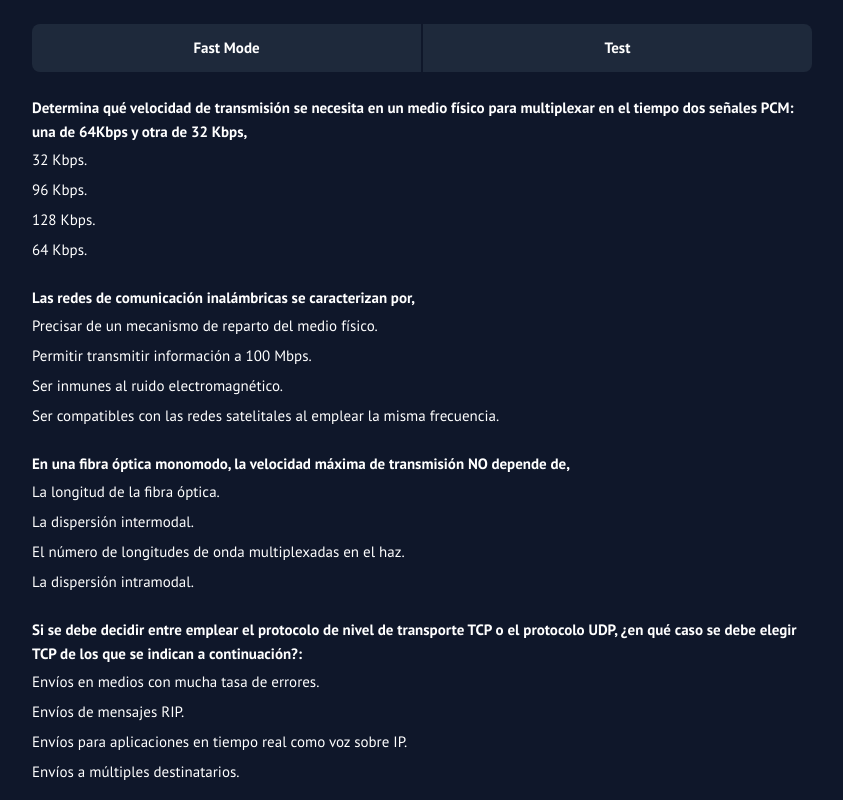
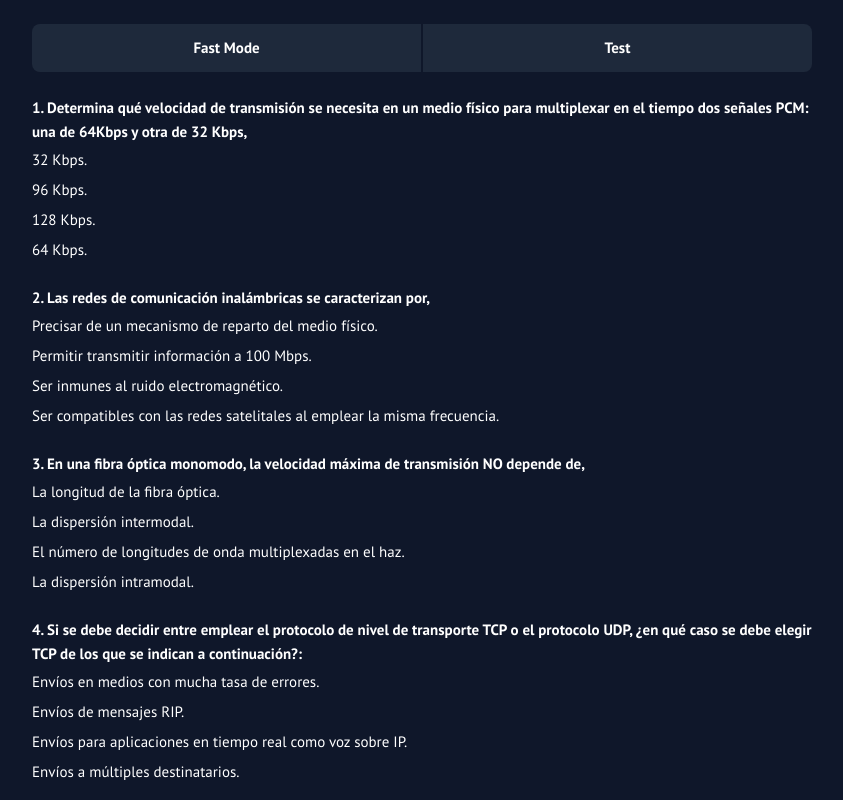
Before and after one commit to mariv1k/redes-god, a Vue app: page / in a window 1280 px wide. Both pictures are taken after a click on the button "Test". Shown: the top 800 px of the page, without its empty margins (218-1061 px from the left). Built offline with nearby package versions, Linux system fonts and the light colour scheme.

Commit message:
maintenance: update depen., index questions

```diff
--- a/index.html
+++ b/index.html
@@ -1,4 +1,4 @@
-<!DOCTYPE html>
+<!doctype html>
 <html lang="es">
   <head>
     <meta charset="UTF-8" />
--- a/postcss.config.js
+++ b/postcss.config.js
@@ -1,6 +1,6 @@
 module.exports = {
   plugins: {
     tailwindcss: {},
-    autoprefixer: {},
-  },
+    autoprefixer: {}
+  }
 }
--- a/src/assets/base.css
+++ b/src/assets/base.css
@@ -6,71 +6,45 @@
 :root {
   --page-width: 780px;
 }
-
 *,
 *::before,
 *::after {
-  box-sizing: border-box;
-  margin: 0;
-  font-weight: normal;
-  color: white;
+  @apply box-border font-normal text-white m-0;
 }
-
 ::-moz-selection,
 ::selection {
-  color: #0f172a;
+  @apply text-slate-900;
   background: white;
 }
-
 body {
-  min-height: 100vh;
-  line-height: 1.6;
-  overflow-x: hidden;
-  scroll-behavior: smooth;
+  @apply min-h-[100svh] leading-[1.6] overflow-x-hidden scroll-smooth text-[15px] px-[18px] py-0
+  bg-night antialiased;
   font-family: "PT Sans", sans-serif;
-  font-size: 15px;
-  text-rendering: optimizeLegibility;
-  -webkit-font-smoothing: antialiased;
-  -moz-osx-font-smoothing: grayscale;
-  padding: 0 18px;
-  @apply bg-night;
 }
-
 code {
-  background-color: gray;
-  border-radius: 5px;
-  padding: 3px 5px;
+  @apply bg-[gray] px-[5px] py-[3px] rounded-[5px];
 }
-
 main {
-  max-width: var(--page-width);
-  margin: auto;
+  @apply max-w-[var(--page-width)] m-auto;
 }
-
 header {
-  max-width: var(--page-width);
-  height: auto;
-  margin: 24px auto;
+  @apply max-w-[var(--page-width)] h-auto mx-auto my-6;
 }
-
 footer {
-  max-width: var(--page-width);
-  height: auto;
-  margin: auto;
+  @apply max-w-[var(--page-width)] h-auto m-auto;
 }
-
 button:focus {
   outline: none;
 }
 
 .grad-correct {
-  @apply bg-gradient-to-tr from-[#d4fc79] to-[#96e6a1];
+  @apply bg-gradient-to-tr from-yellow to-green;
 }
 
 .grad-wrong {
-  @apply bg-gradient-to-tr from-[#f093fb] to-[#f5576c];
+  @apply bg-gradient-to-tr from-pink to-red;
 }
 
 .grad-hover {
-  @apply bg-gradient-to-tr from-[#84fab0] to-[#8fd3f4];
+  @apply bg-gradient-to-tr from-celeste to-[#8fd3f4];
 }
--- a/src/components/Question.vue
+++ b/src/components/Question.vue
@@ -1,12 +1,12 @@
 <template>
   <div class="flex flex-col my-5">
-    <span class="font-bold">{{ data?.title }}</span>
+    <span class="font-bold">{{ title }}</span>
     <ul class="list-none">
       <Choice
         v-for="(choice, index) in data.choices"
         @click="setChoice(index, data.id)"
         :key="index"
-        :data="{id: index, choice, solution: data!.solution, answer: data.answer}"
+        :data="{ id: index, choice, solution: data!.solution, answer: data.answer }"
         :showResult="showResult"
         :disableInteraction="disableInteraction"
       />
@@ -24,7 +24,13 @@ export default {
   props: {
     data: { type: Object as PropType<IQuestion>, required: true },
     showResult: { type: Boolean, required: false, default: false },
-    disableInteraction: { type: Boolean, required: false, default: false }
+    disableInteraction: { type: Boolean, required: false, default: false },
+    index: { type: Number, required: false, default: null }
+  },
+  computed: {
+    title() {
+      return (this.index ? `${this.index}. ` : "") + this.data?.title
+    }
   },
   methods: {
     setChoice(choice: number, id: number) {
--- a/src/views/FastView.vue
+++ b/src/views/FastView.vue
@@ -1,15 +1,15 @@
 <template>
   <div class="flex flex-row gap-2 [&>span]:font-bold [&>span]:text-sm">
     <span class="opacity-50">{{ question_idx + 1 }} / {{ questions.length }}</span>
-    <span class="text-[#96e6a1]">{{ hits }}</span>
-    <span class="text-[#f5576c]">{{ fails }}</span>
+    <span class="text-green">{{ hits }}</span>
+    <span class="text-red">{{ fails }}</span>
   </div>
   <Question @set-choice="setChoice" :data="question" :show-result="showResult" />
   <div
     class="flex flex-row gap-2 [&>button]:w-full [&>button]:flex [&>button]:items-center [&>button]:justify-center [&>button]:h-16 [&>button]:rounded-lg [&>button>svg]:stroke-nightless"
   >
     <button
-      class="bg-gradient-to-tr hover:bg-gradient-to-br from-[#84fab0] to-[#8fd3f4]"
+      class="bg-gradient-to-tr hover:bg-gradient-to-br from-celeste to-[#8fd3f4]"
       @click="prevQuestion"
     >
       <svg
@@ -27,7 +27,7 @@
       </svg>
     </button>
     <button
-      class="bg-gradient-to-tl hover:bg-gradient-to-bl from-[#84fab0] to-[#8fd3f4]"
+      class="bg-gradient-to-tl hover:bg-gradient-to-bl from-celeste to-[#8fd3f4]"
       @click="nextQuestion"
     >
       <svg
--- a/src/views/TestView.vue
+++ b/src/views/TestView.vue
@@ -1,25 +1,26 @@
 <template>
   <Question
-    v-for="question in questions"
+    v-for="(question, index) in questions"
     :key="question.id"
     @set-choice="setChoice"
     :data="question"
     :show-result="showResults"
     :disable-interaction="disableInteraction"
+    :index="index + 1"
   />
   <div class="my-5">
     <button
       v-if="!showResults"
-      class="w-full flex justify-center items-center text-[#1e293b] h-16 rounded-md text-xl font-bold bg-gradient-to-tr hover:bg-gradient-to-br from-[#84fab0] to-[#8fd3f4]"
+      class="w-full flex justify-center items-center text-[#1e293b] h-16 rounded-md text-xl font-bold bg-gradient-to-tr hover:bg-gradient-to-br from-celeste to-[#8fd3f4]"
       @click="correct"
     >
       Correct
     </button>
     <div v-else class="p-3 bg-[#1e293b] rounded-md w-full flex flex-col items-center">
       <div class="flex flex-row gap-2 [&>span]:font-bold [&>span]:text-md">
-        <span class="text-[#96e6a1]">{{ ok }}</span>
+        <span class="text-green">{{ ok }}</span>
         <span class="opacity-50">{{ blank }}</span>
-        <span class="text-[#f5576c]">{{ wrong }}</span>
+        <span class="text-red">{{ wrong }}</span>
       </div>
       <span class="font-bold text-2xl">{{ score }}</span>
     </div>
--- a/tailwind.config.js
+++ b/tailwind.config.js
@@ -4,6 +4,11 @@ module.exports = {
   theme: {
     extend: {
       colors: {
+        celeste: "#84fab0",
+        yellow: "#d4fc79",
+        green: "#96e6a1",
+        red: "#f5576c",
+        pink: "#f093fb",
         night: "#0f172a",
         nightless: "#1e293b"
       }
--- a/tsconfig.app.json
+++ b/tsconfig.app.json
@@ -7,6 +7,6 @@
     "baseUrl": ".",
     "paths": {
       "@/*": ["./src/*"]
-    },
+    }
   }
 }
--- a/vite.config.ts
+++ b/vite.config.ts
@@ -12,5 +12,5 @@ export default defineConfig({
       "@": fileURLToPath(new URL("./src", import.meta.url))
     }
   },
-  base: "/redes-god/",
+  base: "/redes-god/"
 })
```
Also changed, not shown: package.json (+17 -17 lines), .prettierrc.json, 1 other file (tests, documents, lock files or other folders).
